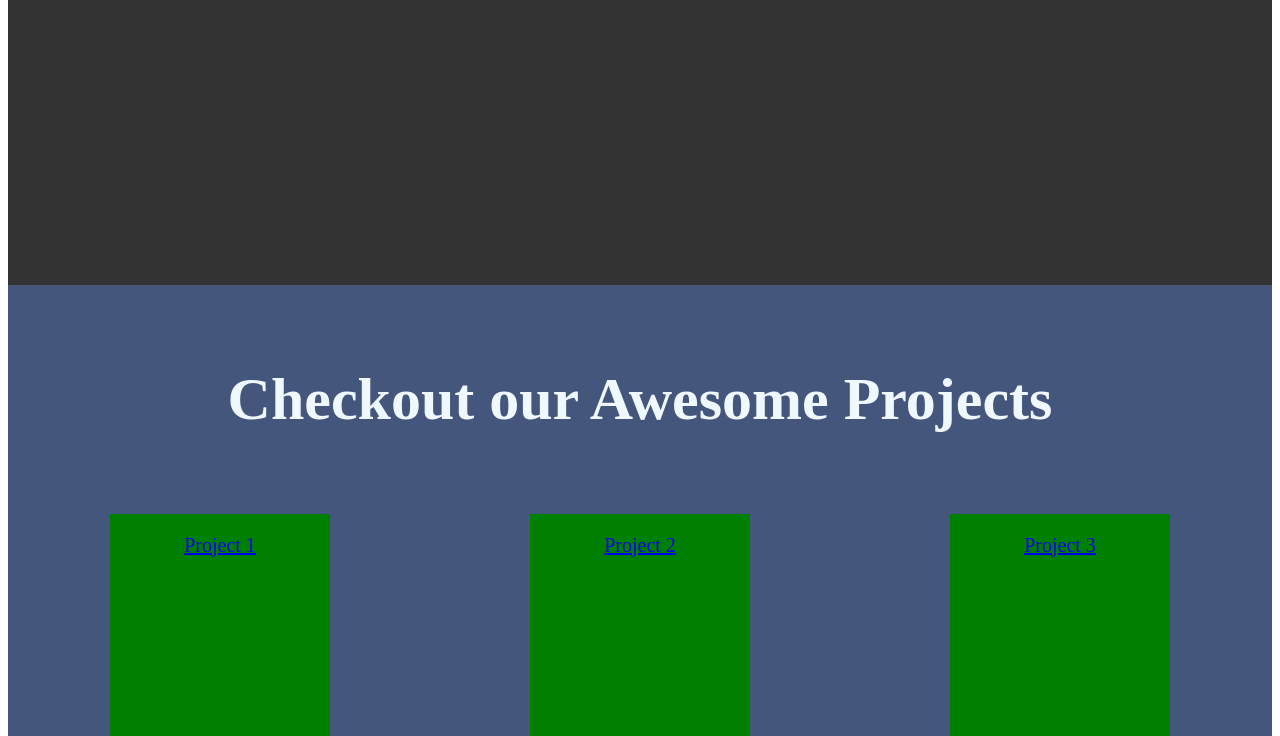
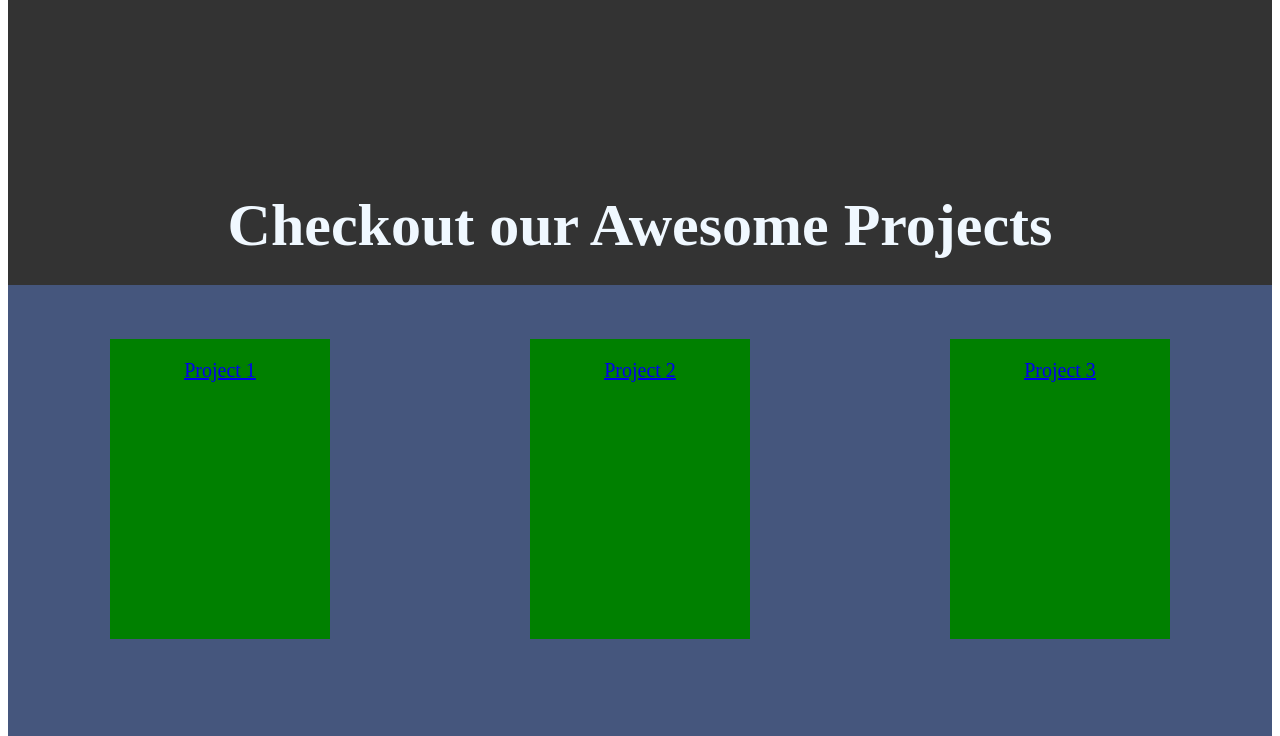
Before and after one commit to rloterh/OurPortfolio-FCC, a plain HTML site: page index.html in a window 1280 px wide. Shown: the part 523-1259 px from the top of the page. Drawn offline with Linux system fonts and the light colour scheme.

Commit message:
Clean code

```diff
--- a/css/style.css
+++ b/css/style.css
@@ -42,7 +42,7 @@
 
 #projects {
   margin: auto;
-  height: 100vh-100px;
+  height: calc(100vh - 100px);
   display: flex;
   justify-content: center;
   align-items: center;
```
